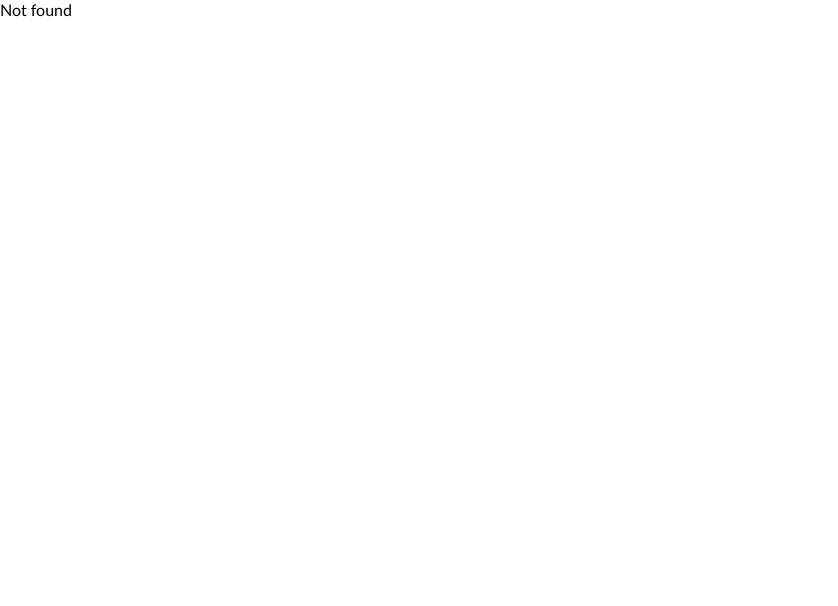
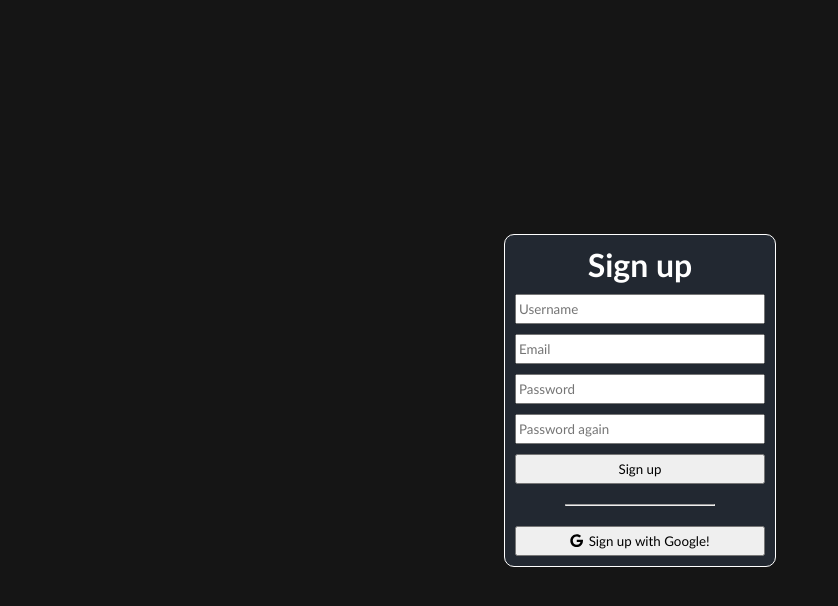
Before and after one commit to Laci5555/2026-Vizsgaremek-Frontend, a React (Vite) app: page /signup in a window 1280 px wide. Shown: the top 606 px of the page, without its empty margins (0-838 px from the left). Built offline with nearby package versions, Linux system fonts and the light colour scheme.

Commit message:
create_login&signup

```diff
--- a/index.html
+++ b/index.html
@@ -1,5 +1,5 @@
 <!doctype html>
-<html lang="en">
+<html lang="hu">
   <head>
     <meta charset="UTF-8" />
     <link rel="icon" type="image/svg+xml" href="/vite.svg" />
--- a/src/App.css
+++ b/src/App.css
@@ -4,84 +4,12 @@
     font-family: 'Gill Sans', 'Gill Sans MT', Calibri, 'Trebuchet MS', sans-serif;
 }
 .app{
-    width: 100vw;
-    height: 100vh;
+    min-width: 100vw;
+    min-width: 100vh;
+
 }
 
-/*Navbar*/
-.navbar{
-    display: flex;
-    gap: 10px;
-    justify-content: space-between;
-    border-bottom: 1px solid;
-    padding: 20px;
-    height: 8vh;
-    background-color: whitesmoke;
+.dark{
+    background-color: #151515;
+    color: white;
 }
-
-.navbar .left, .right{
-   display: flex;
-    gap: 10px;
-    align-items: center;
-}
-
-.navbar .page{
-    font-size: 26px;
-}
-
-.navbar .page:hover{
-    color: aqua;
-    cursor: pointer;
-}
-
-.navbar .mode{
-    margin-right: 10px;
-}
-
-.navbar .mode .ikon:hover{
-    cursor: pointer;
-}
-
-.navbar .profName{
-    font-size: 20px;
-}
-
-.navbar .profPicture{
-    width: 50px;
-    height: 50px;
-    border-radius: 50%;
-}
-
-.navbar .profPicture:hover{
-    cursor: pointer;
-}
-
-
-
-.filter{
-    padding: 10px;
-    width: 15vw;
-    height: 92vh;
-    border: 1px solid;
-    border-top: none;
-    display: flex; flex-direction: column; gap: 10px;
-}
-.cardlist{
-    width: 100%;
-    max-height: 92vh;
-    overflow-y: scroll;
-    scrollbar-width: thin;
-    border: 1px solid peachpuff;
-    display: grid;
-    grid-template-columns: repeat(5, 1fr);
-    gap: 20px;
-    padding: 30px;
-}
-.hbox{
-    display: flex;
-}
-.card{
-    height: 40vh;
-    width: 15vw;
-    border: 1px solid;
-}
--- a/src/App.jsx
+++ b/src/App.jsx
@@ -6,12 +6,21 @@ import Discussion from './components/Discussion'
 import Finder from './components/Finder'
 import NotFound from './components/NotFound'
 import Profile from './components/Profile'
+import Login from './components/Login'
+import { useState } from 'react'
+import Signup from './components/SignUp'
 
 function App() {
 
+  const [darkmode,setDarkmode]=useState(true);
+
+
+
   const router = createBrowserRouter([
-    {path:"/", element:<Home />},
-    {path:"/games", element:<Games/>},
+    {path:"/", element:<Home darkmode={darkmode} setDarkmode={setDarkmode}/>},
+    {path:"/login", element:<Login/>},
+    {path:"/signup", element:<Signup/>},
+    {path:"/games", element:<Games darkmode={darkmode} setDarkmode={setDarkmode}/>},
     {path:"/discussion", element:<Discussion/>},
     {path:"/finder", element:<Finder/>},
     {path:"/profile", element:<Profile/>},
@@ -20,7 +29,7 @@ function App() {
   ])
 
   return (
-    <div className='app'>
+    <div className={'app'+darkmode ? "dark": ""}>
       <RouterProvider router={router} />
     </div>
   )
--- /dev/null
+++ b/src/components/Games.css
@@ -0,0 +1,36 @@
+.filter{
+    padding: 10px;
+    width: 15vw;
+    height: 92vh;
+    border: 1px solid;
+    border-top: none;
+    display: flex; flex-direction: column; gap: 10px;
+}
+.games .searchDiv{
+    display: flex;
+    gap: 5px;
+}
+.cardlist{
+    width: 100%;
+    max-height: 92vh;
+    overflow-y: scroll;
+    scrollbar-width: thin;
+    border: 1px solid peachpuff;
+    display: grid;
+    grid-template-columns: repeat(5, 1fr);
+    gap: 20px;
+    padding: 30px;
+}
+.hbox{
+    display: flex;
+}
+.card{
+    height: 40vh;
+    width: 15vw;
+    border: 1px solid;
+}
+
+.games .genres{
+    display: flex;
+    gap: 5px;
+}
--- a/src/components/Games.jsx
+++ b/src/components/Games.jsx
@@ -1,22 +1,61 @@
-import React from 'react'
+import React, { useEffect, useState } from 'react'
 import Navbar from './Navbar'
+import "./Games.css";
 
-export default function Games() {
+export default function Games({darkmode,setDarkmode}) {
 
   const jatekok = ["Cyberpunk 2077", "Devil may cry 5", "Fortnite", "Valorant", "Counter Strike 2", "League of Legends", "Clair Obscure: Expedition 33", "Hollow knight: Silksong", "Example game", "Example game", "Example game", "Example game", "Example game", "Example game", "Example game", "Example game", "Example game", "Example game", "Example game", "Example game", "Example game", "Example game", "Example game", "Example game", "Example game", "Example game", "Example game", "Example game", "Example game", "Example game", "Example game", "Example game", "Example game", "Example game", "Example game", "Example game", "Example game", "Example game", "Example game", "Example game", "Example game", "Example game", "Example game", "Example game", "Example game", "Example game", "Example game", "Example game", "Example game", "Example game", "Example game", "Example game", "Example game", "Example game", "Example game", "Example game", "Example game", "Example game", "Example game", "Example game", "Example game", "Example game", "Example game", "Example game", "Example game", "Example game", "Example game", "Example game"]
 
+  const genres=["Action","Adventure","Fighting","FPS","Gacha","Horror","MOBA","Puzzle","Racing","RPG","Strategy","Survival","Shooter","Simulation","Sports"];
+
+  const [game,setGame]=useState("");
+
+  const [games,setGames]=useState([...jatekok]);
+
+  const [refresh,setRefresh]=useState(false);
+
+
+
+  useEffect(()=>{
+    async function getGames() {
+      // setGames([...jatekok])
+      console.log(games);
+
+    }
+    getGames();
+  },[refresh]);
+
+  async function getGame() {
+    let modGames=[];
+    if(game==""){
+      setGames([...jatekok])
+    } else {
+      modGames=jatekok.filter(x=>x.toLowerCase().includes(game.toLowerCase()));
+      console.log(modGames);
+      setGames(modGames);
+    }
+    setRefresh(!refresh);
+  }
+
   return (
-    <div>
-      <Navbar/>
+    <div className='games'>
+      <Navbar darkmode={darkmode} setDarkmode={setDarkmode}/>
       <div className="hbox">
         <div className="filter">
-          <input type="text" className='searchBar'/>
-          <div className='radiok'>
+          <div className='searchDiv'>
+            <input type="text" className='searchBar' value={game} onChange={e=>setGame(e.target.value)}/>
+            <input type="button" value="Search" onClick={getGame}/>
+          </div>
 
+          <div className='checkboxs'>
+            {genres.map(x=><div className='genres' key={x}>
+                <input type="checkbox" name="" id={x} />
+                <label htmlFor={x}>{x}</label>
+            </div>)}
           </div>
         </div>
         <div className="cardlist">
-          {jatekok.map(x => <div className='card'>{x}</div>)}
+          {games.length>0 ? games.map(x => <div className='card'>{x}</div>) : <div>Sajnos ilyen nevű játék nincs...</div>}
         </div>
       </div>
     </div>
--- a/src/components/Home.jsx
+++ b/src/components/Home.jsx
@@ -1,10 +1,10 @@
 import React from 'react'
 import Navbar from './Navbar'
 
-export default function Home() {
+export default function Home({darkmode,setDarkmode}) {
   return (
     <div>
-      <Navbar/>
+      <Navbar darkmode={darkmode} setDarkmode={setDarkmode}/>
       Home
     </div>
   )
--- /dev/null
+++ b/src/components/Login.css
@@ -0,0 +1,10 @@
+.login{
+    display: flex; align-items: center; justify-content: center;
+    width: 100vw; height: 100vh;
+    flex-direction: column;
+}
+
+.loginForm{
+    display: flex; flex-direction: column; gap: 10px;
+
+}
--- /dev/null
+++ b/src/components/Login.jsx
@@ -0,0 +1,18 @@
+import React from 'react';
+import "./Login.css";
+
+export default function Login() {
+  return (
+    <div className='login'>
+        <h1>Welcome to the Jurassic Park!</h1>
+        <div className='loginForm'>
+            <input type="text" name="" id="" placeholder='Username'/>
+            <input type="email" name="" id="" placeholder='Email'/>
+            <input type="password" name="" id="" placeholder='Password'/>
+            <input type="password" name="" id="" placeholder='Password again'/>
+            <input type="button" value="Login" />
+        </div>
+
+    </div>
+  )
+}
--- /dev/null
+++ b/src/components/Navbar.css
@@ -0,0 +1,46 @@
+.navbar{
+    display: flex;
+    gap: 10px;
+    justify-content: space-between;
+    border-bottom: 1px solid;
+    padding: 20px;
+    height: 8vh;
+    background-color: whitesmoke;
+}
+
+.navbar .left, .right{
+   display: flex;
+    gap: 10px;
+    align-items: center;
+}
+
+.navbar .page{
+    font-size: 26px;
+}
+
+.navbar .page:hover{
+    color: aqua;
+    cursor: pointer;
+}
+
+.navbar .mode{
+    margin-right: 10px;
+}
+
+.navbar .mode .ikon:hover{
+    cursor: pointer;
+}
+
+.navbar .profName{
+    font-size: 20px;
+}
+
+.navbar .profPicture{
+    width: 50px;
+    height: 50px;
+    border-radius: 50%;
+}
+
+.navbar .profPicture:hover{
+    cursor: pointer;
+}
--- a/src/components/Navbar.jsx
+++ b/src/components/Navbar.jsx
@@ -3,11 +3,12 @@ import { useState } from 'react'
 import { useNavigate } from 'react-router-dom'
 import { MdOutlineLightMode } from "react-icons/md";
 import { FaRegMoon } from "react-icons/fa";
+import './Navbar.css';
 
-export default function Navbar() {
+export default function Navbar({darkmode,setDarkmode}) {
 
   const [name,setName]=useState("Aang");
-  const [mode,setMode]=useState(true);
+
 
   const navigate = useNavigate()
 
@@ -29,7 +30,7 @@ export default function Navbar() {
 
 
   return (
-    <div className='navbar'>
+    <navbar className='navbar'>
       <div className="left">
         <div className="page" onClick={()=>toHome()}>Home</div>
         <div className="page" onClick={()=>toGames()}>Games</div>
@@ -37,14 +38,14 @@ export default function Navbar() {
         <div className="page" onClick={()=>toFinder()}>Finder</div>
       </div>
       <div className="right">
-        <div className="mode" onClick={()=>setMode(!mode)}>
-          {mode ? <MdOutlineLightMode size={25} className='ikon'/> : <FaRegMoon size={25} className='ikon'/>}
+        <div className="mode" onClick={()=>setDarkmode(!darkmode)}>
+          {darkmode ? <FaRegMoon size={25} className='ikon'/> : <MdOutlineLightMode size={25} className='ikon'/>}
         </div>
         <div className='profName'>{name}</div>
         <div onClick={()=>toProfile()}>
           <img className='profPicture' src="https://sm.ign.com/ign_pk/cover/a/avatar-gen/avatar-generations_rpge.jpg" alt="" />
         </div>
       </div>
-    </div>
+    </navbar>
   )
 }
--- /dev/null
+++ b/src/components/Signup.css
@@ -0,0 +1,36 @@
+.signup{
+    display: flex; align-items: center; justify-content: center;
+    width: 100vw; height: 100vh;
+    flex-direction: column;
+}
+
+.signupForm{
+    display: flex; flex-direction: column; gap: 10px;
+    align-items: center;
+    /* width: 350px; height: 400px; */
+    padding: 10px;
+    background-color: #222831;
+    border: 1px solid white; border-radius: 10px;
+}
+
+.signupForm input{
+    width: 250px;
+    height: 30px;
+}
+
+.signupEmail{
+    width: 175px;
+}
+
+.separator{
+    margin: 10px 0px;
+    height: 2px; color: white;
+    width: 60%;
+}
+
+.signupGoogle{
+    display: flex; align-items: center; justify-content: center;
+    gap: 5px;
+    height: 30px;
+    width: 250px;
+}
--- /dev/null
+++ b/src/components/Signup.jsx
@@ -0,0 +1,21 @@
+import React from 'react'
+import "./Signup.css";
+import { FaGoogle } from "react-icons/fa";
+
+export default function Signup() {
+  return (
+    <div className='signup'>
+        <div className='signupForm'>
+            <h1>Sign up</h1>
+            <input type="text" name="" id="" placeholder='Username'/>
+            <input type="email" name="" id="" placeholder='Email'/>
+            <input type="password" name="" id="" placeholder='Password'/>
+            <input type="password" name="" id="" placeholder='Password again'/>
+            <input type="button" value="Sign up" className='signupEmail'/>
+            <hr className='separator'/>
+            <button className='signupGoogle'><FaGoogle /> <p>Sign up with Google!</p></button>
+        </div>
+
+    </div>
+  )
+}
```
Lines whose indentation alone changed are shown as unchanged.
